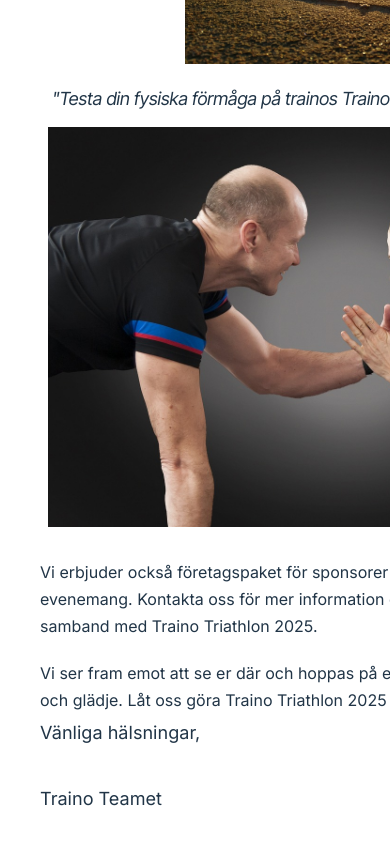
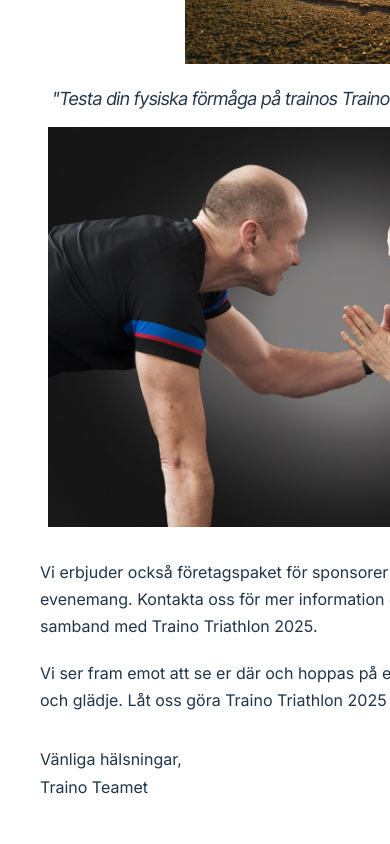
Before and after one commit to SofiaHjerpe/trainoevent, a React (Vite) app: page / in a window 390 px wide. Shown: the part 1858-2702 px from the top of the page. Built offline with nearby package versions, Linux system fonts and the light colour scheme.

Commit message:
fix font style

```diff
--- a/src/components/FormItem.tsx
+++ b/src/components/FormItem.tsx
@@ -192,13 +192,13 @@ export function FormItem(): ReactElement {
       </p>
       <p
         className="nowrap regards"
-        style={{ fontFamily: "'Inter', sans-serif", fontSize: "1.13rem" }}
+        style={{ fontFamily: "'Inter', sans-serif" }}
       >
         Vänliga hälsningar,{" "}
       </p>
       <p
-        className="nowrap regards "
-        style={{ fontFamily: "'Inter', sans-serif", fontSize: "1.13rem" }}
+        className="nowrap regards padding "
+        style={{ fontFamily: "'Inter', sans-serif" }}
       >
         Traino Teamet
       </p>
--- a/src/css/main.css
+++ b/src/css/main.css
@@ -198,12 +198,10 @@ textarea:-webkit-autofill {
   white-space: nowrap;
   font-size: 1.13rem;
 }
- .regards:nth-of-type(1) {
-    transform: translateY(0);
-  }
-  .regards {
-    transform: translateY(-2rem);
-  }
+
+.padding {
+  transform: translateY(-2rem);
+}
 
 /* Firefox */
 input:-moz-autofill,
@@ -231,7 +229,6 @@ textarea:-moz-autofill {
   inline-size: 28.1rem;
   overflow-wrap: break-word;
 }
-
 .add {
   font-size: 25px;
   margin-top: 0.6rem;
@@ -251,6 +248,7 @@ textarea:-moz-autofill {
     flex-direction: column;
     width: 13.3rem;
   }
+
   header {
     gap: 1.6rem;
   }
@@ -328,13 +326,10 @@ textarea:-moz-autofill {
     gap: 1.25rem;
     margin-inline: 0;
   }
-   .regards:nth-of-type(1) {
-    transform: translateY(0);
-  }
-  .regards {
+
+  .padding {
     transform: translateY(-2rem);
   }
-
 }
 @media screen and (max-width: 370px), screen and (max-height: 670px) {
   .inputs {
@@ -347,10 +342,7 @@ textarea:-moz-autofill {
   textarea {
     margin-inline: 8.5rem 0;
   }
-  .regards:nth-of-type(1) {
-    transform: translateY(0);
-  }
-  .regards {
+   .padding {
     transform: translateY(-2rem);
   }
   .text,
```
